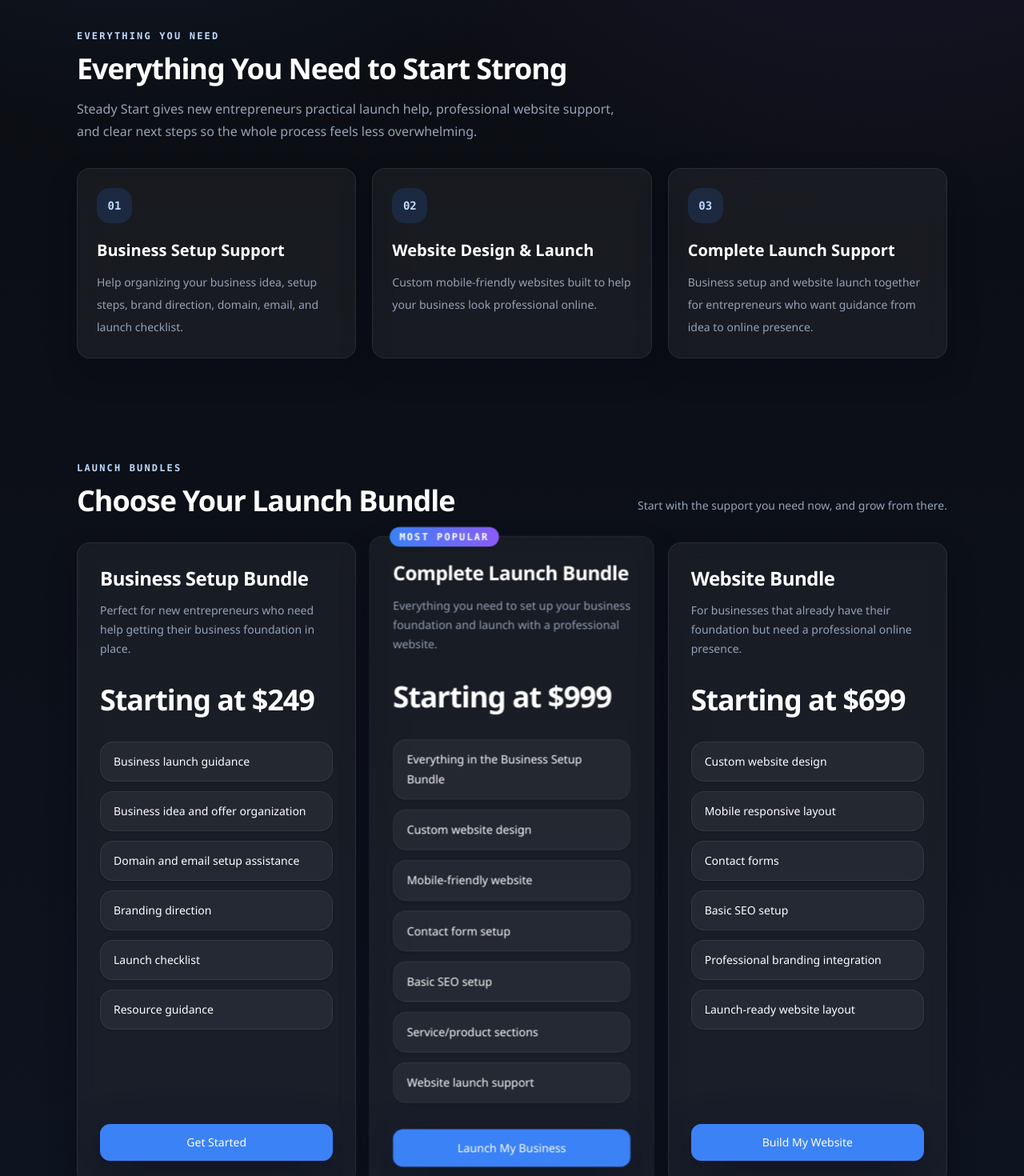
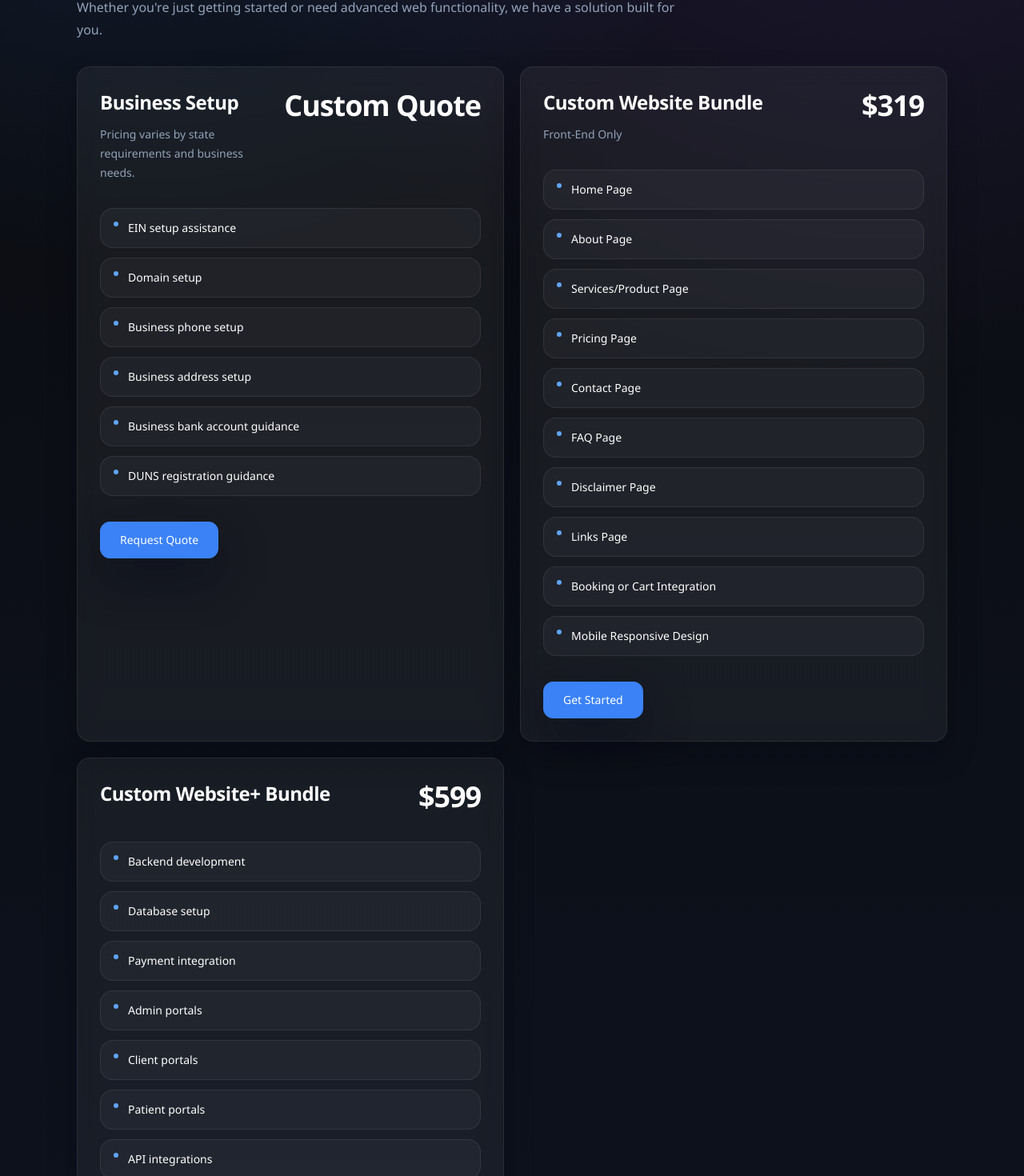
Before and after one commit to MySaaS1023/SS, a Next.js app: page / in a window 1280 px wide. Shown: the part 958-2428 px from the top of the page at 80% size. Built offline with nearby package versions, Linux system fonts and the light colour scheme.

Commit message:
Restructure and simplify service offerings

```diff
--- a/app/page.tsx
+++ b/app/page.tsx
@@ -3,223 +3,217 @@
 import { Hero } from "@/components/hero";
 import { PageContainer } from "@/components/page-container";
 import { primaryButtonClass, secondaryButtonClass } from "@/lib/styles";
-import { valueProps } from "@/lib/site-data";
 
-const serviceIntroCards = [
+type StandardSolution = {
+  title: string;
+  price: string;
+  subtitle: string;
+  features: string[];
+  cta: string;
+  href: string;
+  featured: false;
+};
+
+type CompleteLaunchSolution = {
+  title: string;
+  price: string;
+  subtitle: string;
+  options: Array<{
+    title: string;
+    features: string[];
+  }>;
+  cta: string;
+  href: string;
+  featured: true;
+};
+
+const solutions: Array<StandardSolution | CompleteLaunchSolution> = [
   {
-    title: "Business Setup Support",
-    description:
-      "Help organizing your business idea, setup steps, brand direction, domain, email, and launch checklist.",
+    title: "Business Setup",
+    price: "Custom Quote",
+    subtitle: "Pricing varies by state requirements and business needs.",
+    features: [
+      "EIN setup assistance",
+      "Domain setup",
+      "Business phone setup",
+      "Business address setup",
+      "Business bank account guidance",
+      "DUNS registration guidance",
+    ],
+    cta: "Request Quote",
+    href: "/contact",
+    featured: false,
   },
   {
-    title: "Website Design & Launch",
-    description:
-      "Custom mobile-friendly websites built to help your business look professional online.",
-  },
-  {
-    title: "Complete Launch Support",
-    description:
-      "Business setup and website launch together for entrepreneurs who want guidance from idea to online presence.",
-  },
-];
-
-const launchBundles = [
-  {
-    title: "Business Setup Bundle",
-    price: "Starting at $249",
-    description:
-      "Perfect for new entrepreneurs who need help getting their business foundation in place.",
+    title: "Custom Website Bundle",
+    price: "$319",
+    subtitle: "Front-End Only",
     features: [
-      "Business launch guidance",
-      "Business idea and offer organization",
-      "Domain and email setup assistance",
-      "Branding direction",
-      "Launch checklist",
-      "Resource guidance",
+      "Home Page",
+      "About Page",
+      "Services/Product Page",
+      "Pricing Page",
+      "Contact Page",
+      "FAQ Page",
+      "Disclaimer Page",
+      "Links Page",
+      "Booking or Cart Integration",
+      "Mobile Responsive Design",
     ],
     cta: "Get Started",
     href: "/get-started",
     featured: false,
   },
   {
-    title: "Complete Launch Bundle",
-    price: "Starting at $999",
-    description:
-      "Everything you need to set up your business foundation and launch with a professional website.",
+    title: "Custom Website+ Bundle",
+    price: "$599",
+    subtitle: "",
     features: [
-      "Everything in the Business Setup Bundle",
-      "Custom website design",
-      "Mobile-friendly website",
-      "Contact form setup",
-      "Basic SEO setup",
-      "Service/product sections",
-      "Website launch support",
+      "Backend development",
+      "Database setup",
+      "Payment integration",
+      "Admin portals",
+      "Client portals",
+      "Patient portals",
+      "API integrations",
+      "SEO optimization",
+      "AI workflows",
+      "Automation and bots",
     ],
-    cta: "Launch My Business",
+    cta: "Get Started",
     href: "/get-started",
+    featured: false,
+  },
+  {
+    title: "Complete Business Launch Packages",
+    price: "Custom Quote",
+    subtitle:
+      "Bundle your business setup with a website solution for a complete launch experience.",
+    options: [
+      {
+        title: "Business Setup + Basic Website",
+        features: ["Business Setup", "Custom Website Bundle"],
+      },
+      {
+        title: "Business Setup + Website+",
+        features: ["Business Setup", "Custom Website+ Bundle"],
+      },
+    ],
+    cta: "Request Quote",
+    href: "/contact",
     featured: true,
   },
+];
+
+const reasons = [
   {
-    title: "Website Bundle",
-    price: "Starting at $699",
+    title: "Affordable Solutions",
     description:
-      "For businesses that already have their foundation but need a professional online presence.",
-    features: [
-      "Custom website design",
-      "Mobile responsive layout",
-      "Contact forms",
-      "Basic SEO setup",
-      "Professional branding integration",
-      "Launch-ready website layout",
-    ],
-    cta: "Build My Website",
-    href: "/get-started",
-    featured: false,
+      "Helping entrepreneurs launch without agency-level pricing.",
+  },
+  {
+    title: "Beginner Friendly",
+    description: "Simple guidance every step of the way.",
+  },
+  {
+    title: "Built For Growth",
+    description: "Start small and expand as your business grows.",
+  },
+  {
+    title: "Real Support",
+    description: "Personalized assistance and communication.",
   },
 ];
 
 export default function HomePage() {
   return (
     <>
-      <section className="pt-5 sm:pt-6">
-        <PageContainer>
-          <div className="mx-auto max-w-5xl">
-            <div className="glass-card relative overflow-hidden rounded-[1.8rem] border border-[rgba(244,114,182,0.22)] bg-[linear-gradient(135deg,rgba(255,255,255,0.05),rgba(236,72,153,0.08),rgba(139,92,246,0.08))] px-4 py-3.5 shadow-[0_20px_48px_rgba(139,92,246,0.14)] sm:px-6 sm:py-4 lg:px-7">
-              <div className="pointer-events-none absolute -left-8 top-1/2 h-20 w-20 -translate-y-1/2 rounded-full bg-[rgba(244,114,182,0.18)] blur-2xl" />
-              <div className="pointer-events-none absolute -right-10 top-1/2 h-24 w-24 -translate-y-1/2 rounded-full bg-[rgba(139,92,246,0.16)] blur-2xl" />
-
-              <div className="relative flex flex-col gap-3 sm:gap-4 lg:flex-row lg:items-center lg:justify-between">
-                <div className="flex items-start gap-3 sm:gap-4">
-                  <div className="flex h-10 w-10 shrink-0 items-center justify-center rounded-2xl border border-[rgba(244,114,182,0.22)] bg-[linear-gradient(135deg,rgba(244,114,182,0.12),rgba(139,92,246,0.12))] text-xs font-semibold uppercase tracking-[0.14em] text-white shadow-[0_0_28px_rgba(244,114,182,0.12)] sm:h-11 sm:w-11 sm:text-sm">
-                    MD
-                  </div>
-
-                  <div className="max-w-3xl">
-                    <p className="font-mono text-[11px] font-semibold uppercase tracking-[0.18em] text-[#f9a8d4]">
-                      In honor of Mother&apos;s Day
-                    </p>
-                    <p className="mt-1 text-sm font-medium leading-6 text-white sm:text-lg sm:leading-7">
-                      Mother&apos;s Day Special{" "}
-                      <span className="font-semibold text-[#f9a8d4]">
-                        - 20% off business website packages this month.
-                      </span>
-                    </p>
-                  </div>
-                </div>
-
-                <div className="flex w-full shrink-0 items-center sm:w-auto">
-                  <div className="w-full rounded-2xl border border-[rgba(244,114,182,0.24)] bg-[rgba(255,255,255,0.05)] px-4 py-2.5 shadow-[0_10px_24px_rgba(139,92,246,0.12)] sm:w-auto sm:px-4 sm:py-3">
-                    <p className="text-[10px] font-semibold uppercase tracking-[0.18em] text-[#f9a8d4]">
-                      Code
-                    </p>
-                    <p className="mt-1 break-words font-mono text-sm font-semibold tracking-[0.14em] text-white sm:text-base sm:tracking-[0.16em]">
-                      MOTHERSDAY
-                    </p>
-                  </div>
-                </div>
-              </div>
-            </div>
-          </div>
-        </PageContainer>
-      </section>
-
       <Hero />
 
-      <section className="py-10 sm:py-14 lg:py-16">
+      <section id="services" className="py-10 sm:py-14 lg:py-16">
         <PageContainer>
-          <div className="max-w-2xl">
-            <p className="section-kicker">Everything You Need</p>
+          <div className="max-w-3xl">
+            <p className="section-kicker">Services</p>
             <h2 className="mt-3 text-3xl font-semibold tracking-[-0.03em] text-white sm:text-4xl">
-              Everything You Need to Start Strong
+              Choose The Right Solution For Your Business
             </h2>
-            <p className="mt-4 max-w-2xl text-sm leading-7 text-[var(--muted)] sm:text-base">
-              Steady Start gives new entrepreneurs practical launch help, professional
-              website support, and clear next steps so the whole process feels less
-              overwhelming.
+            <p className="mt-4 text-sm leading-7 text-[var(--muted)] sm:text-base">
+              Whether you&apos;re just getting started or need advanced web
+              functionality, we have a solution built for you.
             </p>
           </div>
 
-          <div className="mt-8 grid gap-5 lg:grid-cols-3">
-            {serviceIntroCards.map((card, index) => (
+          <div className="mt-8 grid gap-5 xl:grid-cols-2">
+            {solutions.map((solution) => (
               <div
-                key={card.title}
-                className="glass-card p-6 transition duration-200 hover:-translate-y-1 hover:border-[rgba(59,130,246,0.26)] hover:shadow-[0_18px_40px_rgba(59,130,246,0.12)]"
-              >
-                <span className="inline-flex h-11 w-11 items-center justify-center rounded-2xl bg-[rgba(59,130,246,0.15)] font-mono text-sm font-semibold text-[#bfdbfe]">
-                  0{index + 1}
-                </span>
-                <p className="mt-5 text-xl font-semibold text-white">{card.title}</p>
-                <p className="mt-3 text-sm leading-7 text-[var(--muted)]">
-                  {card.description}
-                </p>
-              </div>
-            ))}
-          </div>
-        </PageContainer>
-      </section>
-
-      <section className="py-10 sm:py-14 lg:py-16">
-        <PageContainer>
-          <div className="flex flex-col gap-4 sm:flex-row sm:items-end sm:justify-between">
-            <div className="max-w-2xl">
-              <p className="section-kicker">Launch Bundles</p>
-              <h2 className="mt-3 text-3xl font-semibold tracking-[-0.03em] text-white sm:text-4xl">
-                Choose Your Launch Bundle
-              </h2>
-            </div>
-            <p className="max-w-md text-sm leading-7 text-[var(--muted)]">
-              Start with the support you need now, and grow from there.
-            </p>
-          </div>
-
-          <div className="mt-8 grid gap-5 lg:grid-cols-3">
-            {launchBundles.map((bundle) => (
-              <div
-                key={bundle.title}
-                className={`glass-card relative flex h-full flex-col p-7 transition duration-200 hover:-translate-y-1 ${
-                  bundle.featured
-                    ? "scale-[1.02] border-[rgba(59,130,246,0.3)] shadow-[0_22px_48px_rgba(59,130,246,0.16)] ring-1 ring-[rgba(139,92,246,0.22)]"
+                key={solution.title}
+                className={`glass-card relative flex h-full flex-col p-6 sm:p-7 transition duration-200 hover:-translate-y-1 ${
+                  solution.featured
+                    ? "xl:col-span-2 border-[rgba(59,130,246,0.32)] shadow-[0_24px_52px_rgba(59,130,246,0.16)] ring-1 ring-[rgba(139,92,246,0.22)] xl:scale-[1.01]"
                     : "hover:border-[rgba(59,130,246,0.22)] hover:shadow-[0_18px_40px_rgba(59,130,246,0.1)]"
                 }`}
               >
-                {bundle.featured ? (
+                {solution.featured ? (
                   <div className="absolute -top-3 left-6 rounded-full bg-[linear-gradient(90deg,#3B82F6,#8B5CF6)] px-3 py-1 font-mono text-xs font-semibold uppercase tracking-[0.16em] text-white shadow-sm">
                     Most Popular
                   </div>
                 ) : null}
 
-                <div>
+                <div className="flex flex-col gap-4 sm:flex-row sm:items-start sm:justify-between">
+                  <div className="max-w-2xl">
                     <h3 className="text-2xl font-semibold tracking-[-0.02em] text-white">
-                    {bundle.title}
+                      {solution.title}
                     </h3>
                     <p className="mt-3 text-sm leading-6 text-[var(--muted)]">
-                    {bundle.description}
+                      {solution.subtitle}
+                    </p>
+                  </div>
+                  <p className="shrink-0 text-3xl font-semibold tracking-[-0.03em] text-white sm:text-4xl">
+                    {solution.price}
                   </p>
                 </div>
 
-                <div className="mt-8">
-                  <p className="text-4xl font-semibold tracking-[-0.03em] text-white">
-                    {bundle.price}
-                  </p>
-                </div>
-
-                <ul className="mt-8 flex-1 space-y-3 text-sm leading-6 text-white">
-                  {bundle.features.map((feature) => (
-                    <li
-                      key={feature}
-                      className="rounded-2xl border border-[rgba(255,255,255,0.08)] bg-[rgba(255,255,255,0.05)] px-4 py-3 shadow-sm"
+                {"options" in solution ? (
+                  <div className="mt-8 grid gap-4 lg:grid-cols-2">
+                    {solution.options.map((option) => (
+                      <div
+                        key={option.title}
+                        className="rounded-[1.4rem] border border-[rgba(255,255,255,0.08)] bg-[rgba(255,255,255,0.04)] p-5"
                       >
-                      {feature}
+                        <p className="text-lg font-semibold text-white">{option.title}</p>
+                        <ul className="mt-4 space-y-3 text-sm leading-6 text-white">
+                          {option.features.map((feature) => (
+                            <li key={feature} className="flex gap-3">
+                              <span className="mt-1 h-1.5 w-1.5 shrink-0 rounded-full bg-[#a78bfa]" />
+                              <span>{feature}</span>
                             </li>
                           ))}
                         </ul>
+                      </div>
+                    ))}
+                  </div>
+                ) : (
+                  <ul className="mt-8 space-y-3 text-sm leading-6 text-white">
+                    {solution.features.map((feature) => (
+                      <li
+                        key={feature}
+                        className="flex gap-3 rounded-2xl border border-[rgba(255,255,255,0.08)] bg-[rgba(255,255,255,0.04)] px-4 py-3"
+                      >
+                        <span className="mt-1 h-1.5 w-1.5 shrink-0 rounded-full bg-[#60a5fa]" />
+                        <span>{feature}</span>
+                      </li>
+                    ))}
+                  </ul>
+                )}
 
+                <div className="mt-8">
                   <Link
-                  href={bundle.href}
-                  className={`${primaryButtonClass} force-white-btn mt-8 text-sm shadow-[var(--shadow)]`}
+                    href={solution.href}
+                    className={`${primaryButtonClass} force-white-btn text-sm shadow-[var(--shadow)]`}
                   >
-                  {bundle.cta}
+                    {solution.cta}
                   </Link>
+                </div>
               </div>
             ))}
           </div>
@@ -227,7 +221,7 @@
           <div className="mt-8 rounded-[1.8rem] border border-[rgba(255,255,255,0.08)] bg-[rgba(255,255,255,0.04)] px-6 py-6 shadow-[0_18px_40px_rgba(2,6,23,0.22)]">
             <div className="flex flex-col gap-5 lg:flex-row lg:items-center lg:justify-between">
               <div className="max-w-3xl">
-                <p className="section-kicker">Custom Projects</p>
+                <p className="section-kicker">Advanced Custom Work</p>
                 <h3 className="mt-3 text-2xl font-semibold tracking-[-0.03em] text-white sm:text-3xl">
                   Need Something More Advanced?
                 </h3>
@@ -239,10 +233,7 @@
               </div>
 
               <div className="flex shrink-0">
-                <Link
-                  href="/contact"
-                  className={`${secondaryButtonClass} text-sm`}
-                >
+                <Link href="/contact" className={`${secondaryButtonClass} text-sm`}>
                   Request a Custom Quote
                 </Link>
               </div>
@@ -256,19 +247,20 @@
           <div className="max-w-2xl">
             <p className="section-kicker">Why Steady Start</p>
             <h2 className="mt-3 text-3xl font-semibold tracking-[-0.03em] text-white sm:text-4xl">
-              Built for entrepreneurs who want a strong foundation before they go
-              live.
+              Why Choose Steady Start?
             </h2>
           </div>
 
           <div className="mt-8 grid gap-5 md:grid-cols-2 xl:grid-cols-4">
-            {valueProps.map((item) => (
+            {reasons.map((reason) => (
               <div
-                key={item.title}
+                key={reason.title}
                 className="glass-card p-6 transition duration-200 hover:-translate-y-1 hover:border-[rgba(139,92,246,0.22)] hover:shadow-[0_18px_40px_rgba(139,92,246,0.12)]"
               >
-                <p className="text-xl font-semibold text-white">{item.title}</p>
-                <p className="mt-4 text-sm leading-7 text-[var(--muted)]">{item.description}</p>
+                <p className="text-xl font-semibold text-white">{reason.title}</p>
+                <p className="mt-4 text-sm leading-7 text-[var(--muted)]">
+                  {reason.description}
+                </p>
               </div>
             ))}
           </div>
@@ -278,10 +270,10 @@
               href="/get-started"
               className={`${primaryButtonClass} force-white-btn text-sm`}
             >
-              Start Your Launch
+              Start Your Business
             </Link>
-            <Link href="/pricing" className={`${secondaryButtonClass} text-sm`}>
-              Choose Your Bundle
+            <Link href="/contact" className={`${secondaryButtonClass} text-sm`}>
+              Get Business Setup Help
             </Link>
           </div>
         </PageContainer>
```
Lines whose indentation alone changed are shown as unchanged.
